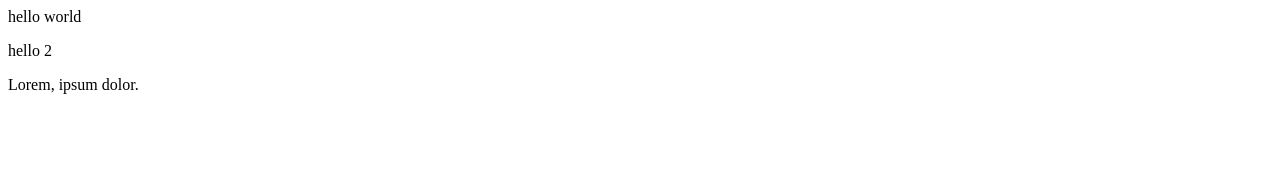
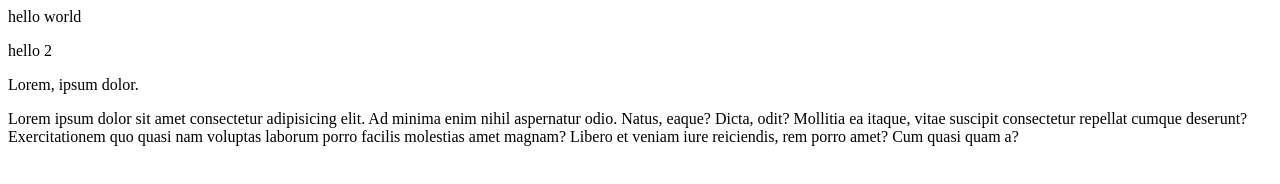
Before and after one commit to DSASoldier/learning-git, a plain HTML site: page index.html in a window 1280 px wide. Drawn offline with Linux system fonts and the light colour scheme.

Commit message:
shshshhsh

```diff
--- a/index.html
+++ b/index.html
@@ -1,3 +1,4 @@
 <p>hello world</p>
 <p>hello 2</p>
 <p>Lorem, ipsum dolor.</p>
+<p>Lorem ipsum dolor sit amet consectetur adipisicing elit. Ad minima enim nihil aspernatur odio. Natus, eaque? Dicta, odit? Mollitia ea itaque, vitae suscipit consectetur repellat cumque deserunt? Exercitationem quo quasi nam voluptas laborum porro facilis molestias amet magnam? Libero et veniam iure reiciendis, rem porro amet? Cum quasi quam a?</p>
```
